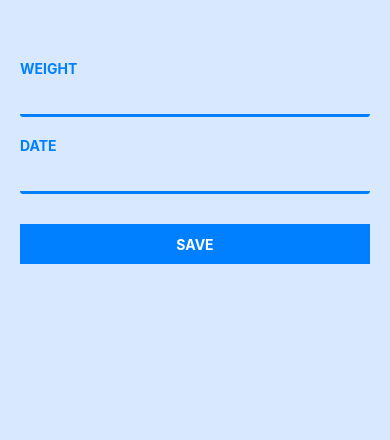
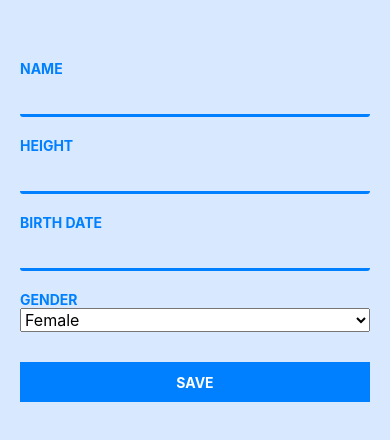
Before and after one commit to kamilparczewski/rn-workshops, a React Native app: screen / in a window 390 px wide. Shown: the top 440 px of the page. Built offline with nearby package versions, Linux system fonts and the light colour scheme.

Commit message:
Finished Profile screen

```diff
--- a/App.js
+++ b/App.js
@@ -7,7 +7,7 @@ export default class App extends React.Component {
   render() {
     return (
       <ScreenContainer>
-        <AddWeight />
+        <Profile />
       </ScreenContainer>
     )
   }
--- /dev/null
+++ b/src/components/Picker.js
@@ -0,0 +1,29 @@
+import React from 'react';
+import { Picker, View } from 'react-native'
+
+import Label from './Label';
+
+const CustomPicker = ({ onChange, options, selectedValue, text }) => (
+  <View>
+    <Label text={text} />
+    <Picker
+      selectedValue={selectedValue}
+      onValueChange={onChange}
+    >
+      {options.map((option, index) =>
+        <Picker.Item
+          key={index}
+          label={option.label}
+          value={option.value}
+        />
+      )}
+    </Picker>
+  </View>
+);
+
+CustomPicker.defaultProps = {
+  onChange: () => {},
+  options: [],
+};
+
+export default CustomPicker;
--- a/src/components/index.js
+++ b/src/components/index.js
@@ -1,6 +1,7 @@
 import IconButton from './IconButton';
 import Input from './Input';
 import Label from './Label';
+import Picker from './Picker';
 import ScreenContainer from './ScreenContainer';
 import TextButton from './TextButton';
 import WeightRow from './WeightRow';
@@ -10,6 +11,7 @@ export {
   IconButton,
   Input,
   Label,
+  Picker,
   ScreenContainer,
   TextButton,
   WeightRow,
--- a/src/screens/profile/Profile.js
+++ b/src/screens/profile/Profile.js
@@ -1,14 +1,82 @@
 import React from 'react';
 import { StyleSheet, Text, View } from 'react-native';
 
+import { Input, Picker, TextButton } from '../../components'
+
 export default class Profile extends React.Component {
+  constructor(props) {
+    super(props);
+
+    this.state = {
+      birthDate: '',
+      gender: null,
+      height: null,
+      name: '',
+    };
+
+    this.onChange = this.onChange.bind(this);
+  }
+
+  onChange(stateKey) {
+    return (value) => {
+      this.setState({
+        [stateKey]: value,
+      });
+    };
+  }
+
   render() {
+    const { name, gender, height, birthDate } = this.state;
+
     return (
       <View>
-        <Text>Profile</Text>
+        <View style={styles.inputWrapper}>
+          <Input
+            label="NAME"
+            onChange={this.onChange('name')}
+            value={name}
+          />
+        </View>
+
+        <View style={styles.inputWrapper}>
+          <Input
+            keyboardType="numeric"
+            label="HEIGHT"
+            onChange={this.onChange('height')}
+            value={height}
+          />
+        </View>
+
+        <View style={styles.inputWrapper}>
+          <Input
+            label="BIRTH DATE"
+            onChange={this.onChange('birthDate')}
+            value={birthDate}
+          />
+        </View>
+
+        <View style={styles.inputWrapper}>
+          <Picker
+            onChange={this.onChange('gender')}
+            options={[
+              { label: 'Female', value: 'female' },
+              { label: 'Male', value: 'Male' },
+            ]}
+            selectedValue={gender}
+            text="GENDER"
+          />
+        </View>
+
+        <TextButton
+          text="SAVE"
+        />
       </View>
     );
   }
 }
 
-const styles = StyleSheet.create({});
+const styles = StyleSheet.create({
+  inputWrapper: {
+    marginVertical: 10,
+  },
+});
--- a/src/screens/weight/AddWeight.js
+++ b/src/screens/weight/AddWeight.js
@@ -30,6 +30,7 @@ export default class AddWeight extends React.Component {
       <View>
         <View style={styles.inputWrapper}>
           <Input
+            keyboardType="numeric"
             label="WEIGHT"
             onChange={this.onChange('weight')}
             value={weight}
```
